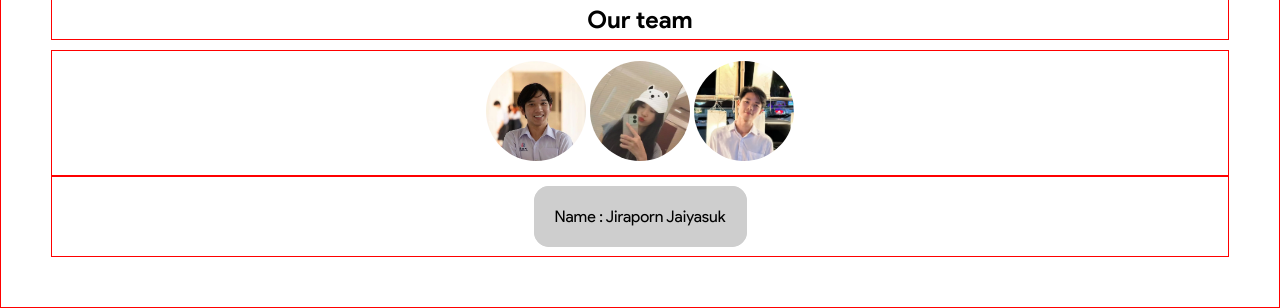
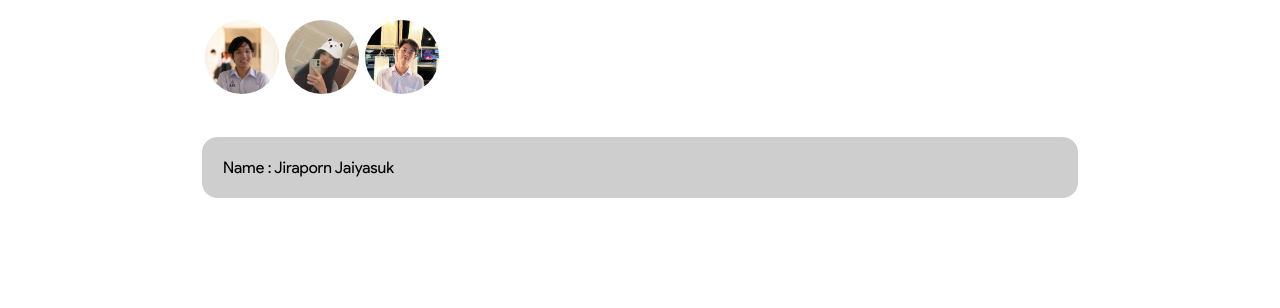
Before and after one commit to krittamark/CS100-Project-G11, a plain HTML site: page html/index.html in a window 1280 px wide. Shown: the part 10363-10671 px from the top of the page. After the commit the page ends 10571 px from the top, so only its background shows below. Drawn offline with Linux system fonts and the light colour scheme.

Commit message:
feat: add responsive tablet for Our team

```diff
--- a/html/assets/stylesheet/index.css
+++ b/html/assets/stylesheet/index.css
@@ -11,21 +11,22 @@ body {
 
 /*team*/
 .content_team {
-    border: 1px solid red;
-    padding: 50px;
+    /*border: 1px solid red;*/
+    padding: 0 15%;
 }
 
 .text_wrapper {
-    border: 1px solid red;
-    padding: 5px;
+    /*border: 1px solid red;*/
+    padding: 10px;
 }
 
 .text_team {
-    text-align: center;
+    display: flex;
+    justify-content: center;
 }
 
 .img_team {
-    border: 1px solid red;
+    /*border: 1px solid red;*/
     padding: 10px;
     text-align: center;
     margin-top: 10px;
@@ -33,18 +34,43 @@ body {
 
 .img_team img {
     border-radius: 100%;
-    width: 100px;
+    width: 80px;
 }
 
 .member_text {
-    border: 1px solid red;
-    padding: 30px;
+    /*border: 1px solid red;*/
+    margin-top: 20px;
+    padding: 10px;
     text-align: center;
 }
 
-.member_text span {
+.team_text {
     border: 1px solid rgb(206, 206, 206);
     background-color: rgb(206, 206, 206);
     border-radius: 15px;
     padding: 20px;
 }
+
+@media (min-width: 600px) {
+    .content_team {
+        padding: 0 15%;
+    }
+
+    .text_wrapper {
+        display: flex;
+        justify-content: start;
+    }
+    .img_team {
+        display: flex;
+        justify-content: start;
+    }
+
+    .img_team img {
+        padding: 3px;
+    }
+
+    .team_text {
+        display: flex;
+        justify-content: start;
+    }
+}
--- a/html/index.html
+++ b/html/index.html
@@ -85,7 +85,9 @@
                 </div>
             </div>
             <div class="member_text">
-                <span>Name : Jiraporn Jaiyasuk</span>
+                <div class="team_text">
+                    <span>Name : Jiraporn Jaiyasuk</span>
+                </div>
             </div>
         </div>
     </div>
```
